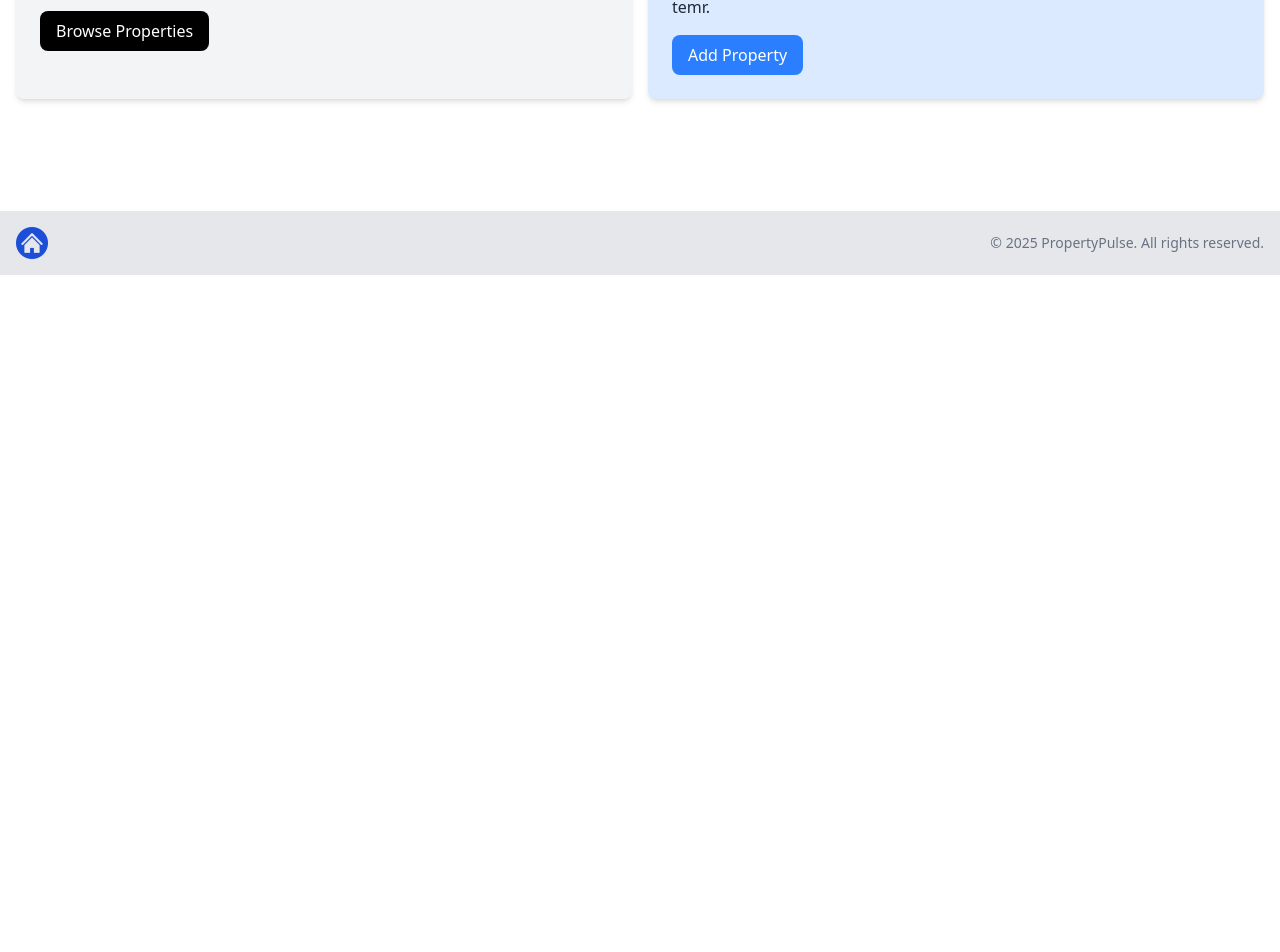
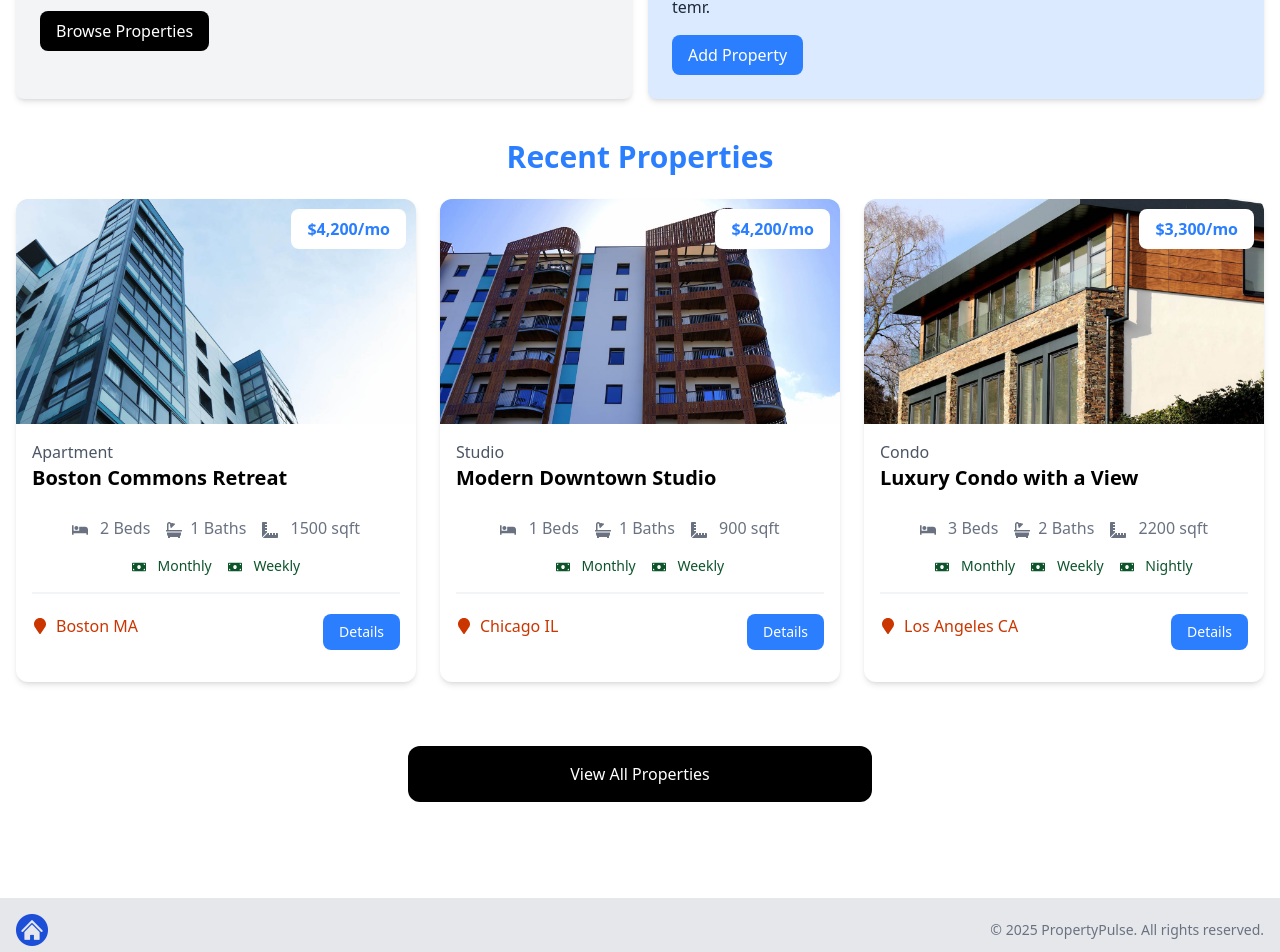
Before and after one commit to MustafaAlafandi/nextjs-property-pulse, a Next.js app: page / in a window 1280 px wide. Shown: the part 546-1498 px from the top of the page. Before the commit the page ends 821 px from the top, so only its background shows below. Built offline with nearby package versions, Linux system fonts and the light colour scheme.

Commit message:
Add random properties cards on the home page and show all properties button

```diff
--- a/src/app/page.tsx
+++ b/src/app/page.tsx
@@ -1,11 +1,12 @@
 import Hero from "@/components/Hero";
 import InfoBoxes from "@/components/InfoBoxes";
-
+import HomeProperites from "@/components/HomeProperites";
 function HomePage() {
   return (
     <>
       <Hero />
       <InfoBoxes />
+      <HomeProperites />
     </>
   );
 }
--- /dev/null
+++ b/src/components/HomeProperites.tsx
@@ -0,0 +1,39 @@
+import Link from "next/link";
+import properties from "@/data/properties.json";
+import PropertyCard from "./PropertyCard";
+import { propertyProps } from "@/types/basicTypes";
+function HomeProperites() {
+  const recentProperties: propertyProps[] = (properties as propertyProps[])
+    .sort(() => Math.random() - Math.random())
+    .slice(0, 3);
+  return (
+    <>
+      <section className="px-4 py-6">
+        <div className="container-xl lg:container m-auto">
+          <h2 className="text-3xl font-bold text-blue-500 mb-6 text-center">
+            Recent Properties
+          </h2>
+          <div className="grid grid-cols-1 md:grid-cols-3 gap-6">
+            {recentProperties.length === 0 ? (
+              <p>No Properites Found</p>
+            ) : (
+              recentProperties.map((property) => (
+                <PropertyCard key={property._id} property={property} />
+              ))
+            )}
+          </div>
+        </div>
+      </section>
+      <section className="m-auto max-w-lg my-10 px-6">
+        <Link
+          href="/properties"
+          className="block bg-black text-white text-center py-4 px-6 rounded-xl hover:bg-gray-700"
+        >
+          View All Properties
+        </Link>
+      </section>
+    </>
+  );
+}
+
+export default HomeProperites;
--- a/src/components/PropertyCard.tsx
+++ b/src/components/PropertyCard.tsx
@@ -26,7 +26,6 @@
         alt=""
         height={300}
         width={600}
-        // sizes="100vw"
         className="object-cover rounded-t-xl"
       />
       <div className="p-4">
```
Also changed, not shown: src/types/basicTypes.ts (+18 -18 lines).
